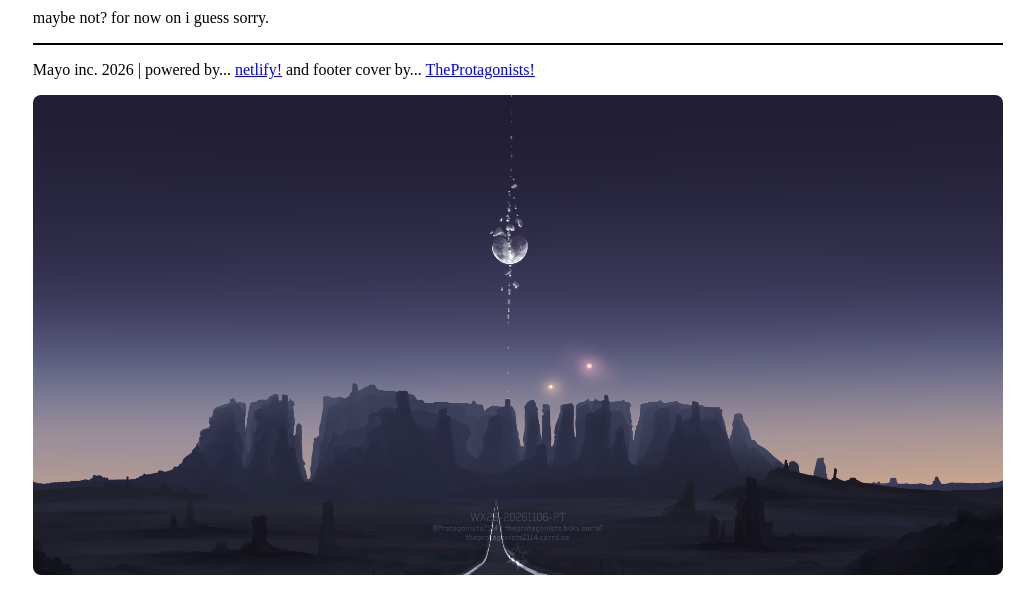
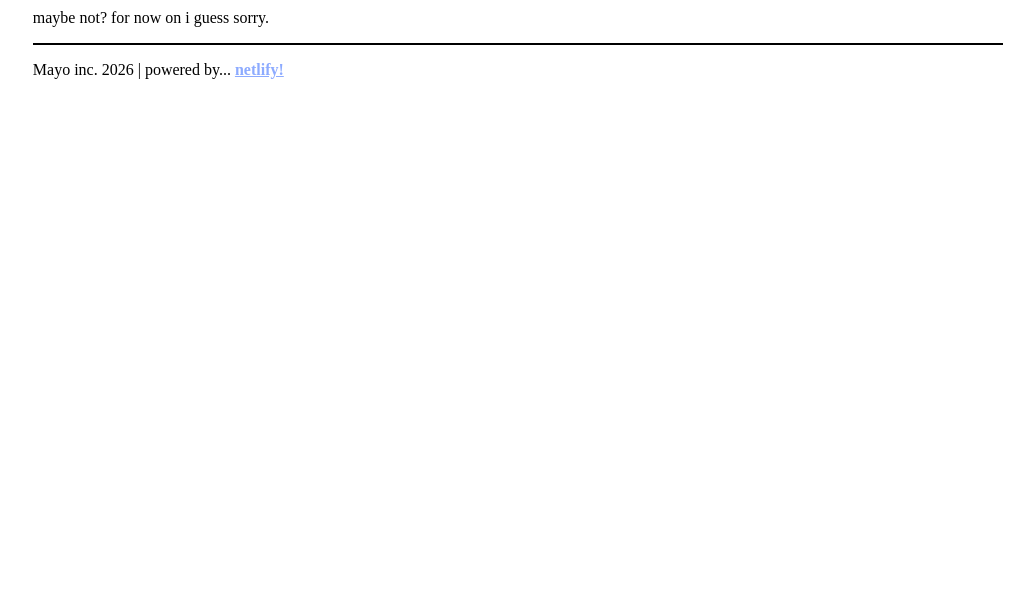
Before and after one commit to Mayo-inc/Mayo-inc-web, a plain HTML site: page index.html in a window 1280 px wide. Shown: the part 668-1257 px from the top of the page, without its empty margins (122-1156 px from the left). After the commit the page ends 800 px from the top, so only its background shows below. Drawn offline with Linux system fonts and the light colour scheme; a web font is replaced by a local one.

Commit message:
verändert die hyperlink farbe und entfernt das footer cover bild

```diff
--- a/index.css
+++ b/index.css
@@ -12,6 +12,9 @@ body {
     --bg-body: #ffffff;
     --bg-cool-linie: #000000;
     --bg-text-color: #000000;
+
+    --color-text-a: #8dabff;
+    --color-text-a-hover: #366cff;
 }
 
 @media (prefers-color-scheme: dark) {
@@ -19,6 +22,9 @@ body {
         --bg-body: #000000;
         --bg-cool-linie: #ffffff;
         --bg-text-color: #ffffff;
+
+        --color-text-a: #bbcdff;
+        --color-text-a-hover: #7297ff;
 
     }
 }
@@ -75,6 +81,15 @@ body {
     font-weight: 500;
 }
 
+a {
+    font-weight: 600;
+    color: var(--color-text-a);
+}
+
+a:hover {
+    color: var(--color-text-a-hover);
+}
+
 .footer-cover {
     position: relative;
     overflow: hidden;
--- a/index.html
+++ b/index.html
@@ -35,12 +35,7 @@
         <p class="small-header">alright cool! so... where is you contact thingy?</p>
         <p style="font-family: google-sans;"> maybe not? for now on i guess sorry.</p>
         <div class="sehr-cool-linie"></div>
-        <p style="font-family: google-sans;"> Mayo inc. 2026 | powered by... <a href="https://netlify.app">netlify!</a> and footer cover by... <a href="https://https://www.pixiv.net/en/artworks/151971409">TheProtagonists!</a></p>
-        <div class="footer-cover">
-            <div class="footer-cover-content">
-                <img class="footer-cover-center" src="src/img/backgrund/wallhaven-w5wd6p_1920x1080.png">
-            </div>
-        </div>
+        <p style="font-family: google-sans;"> Mayo inc. 2026 | powered by... <a href="https://netlify.app">netlify!</a></p>
     </div>
 
 </body>
```
Also changed, not shown: 1 other file.
